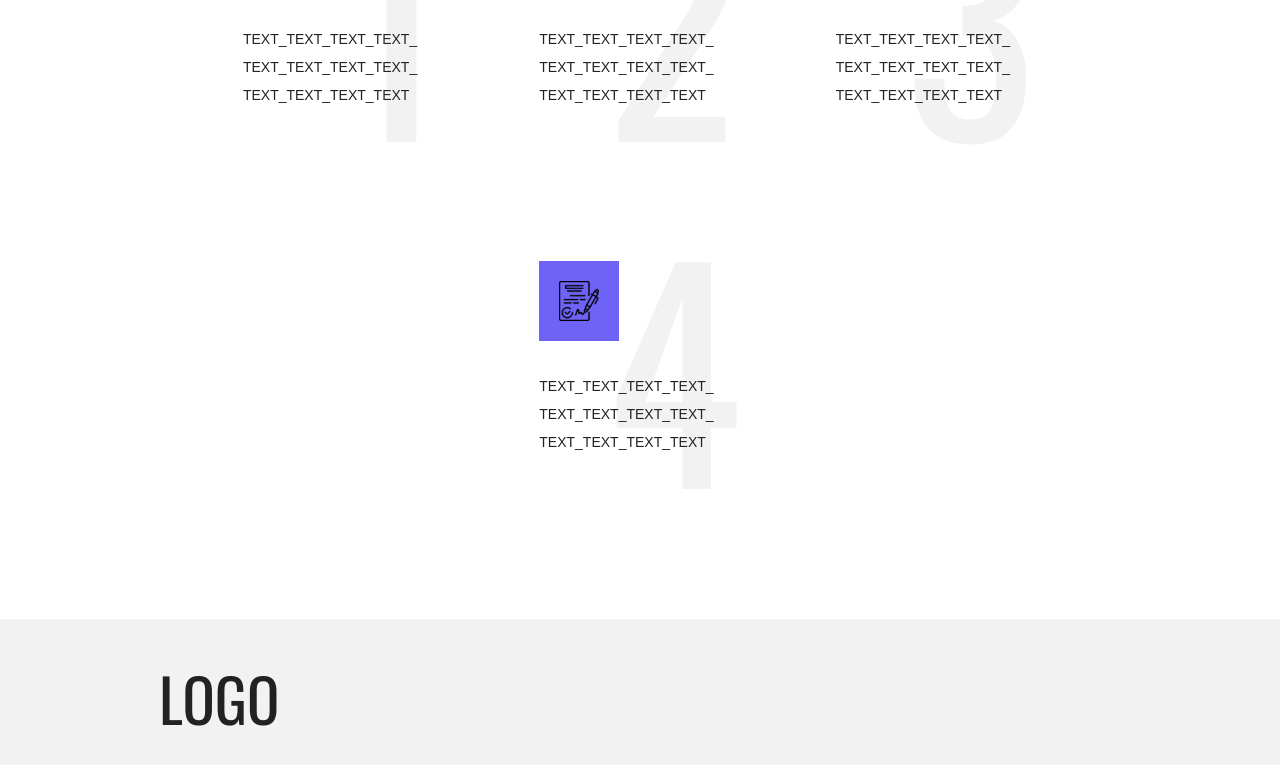
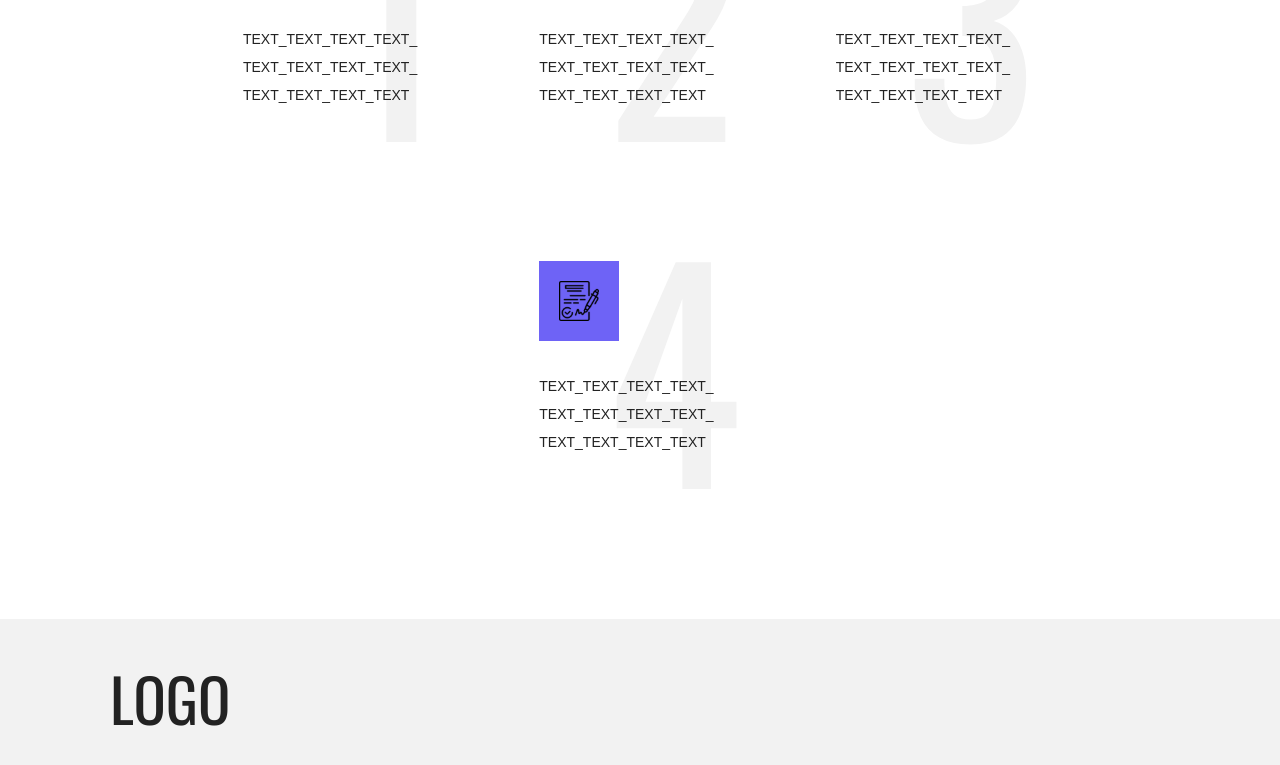
Before and after one commit to odinnadcatbl1/Coub, a React (Create React App) app: page / in a window 1280 px wide. Shown: the part 1438-2203 px from the top of the page. Built offline with nearby package versions, Linux system fonts and the light colour scheme.

Commit message:
fixed padding in footer

```diff
--- a/src/components/Footer/footer.scss
+++ b/src/components/Footer/footer.scss
@@ -4,5 +4,5 @@
 }
 
 .footer__inner {
-    padding: 4.9rem;
+    padding: 4.9rem 0;
 }
```
